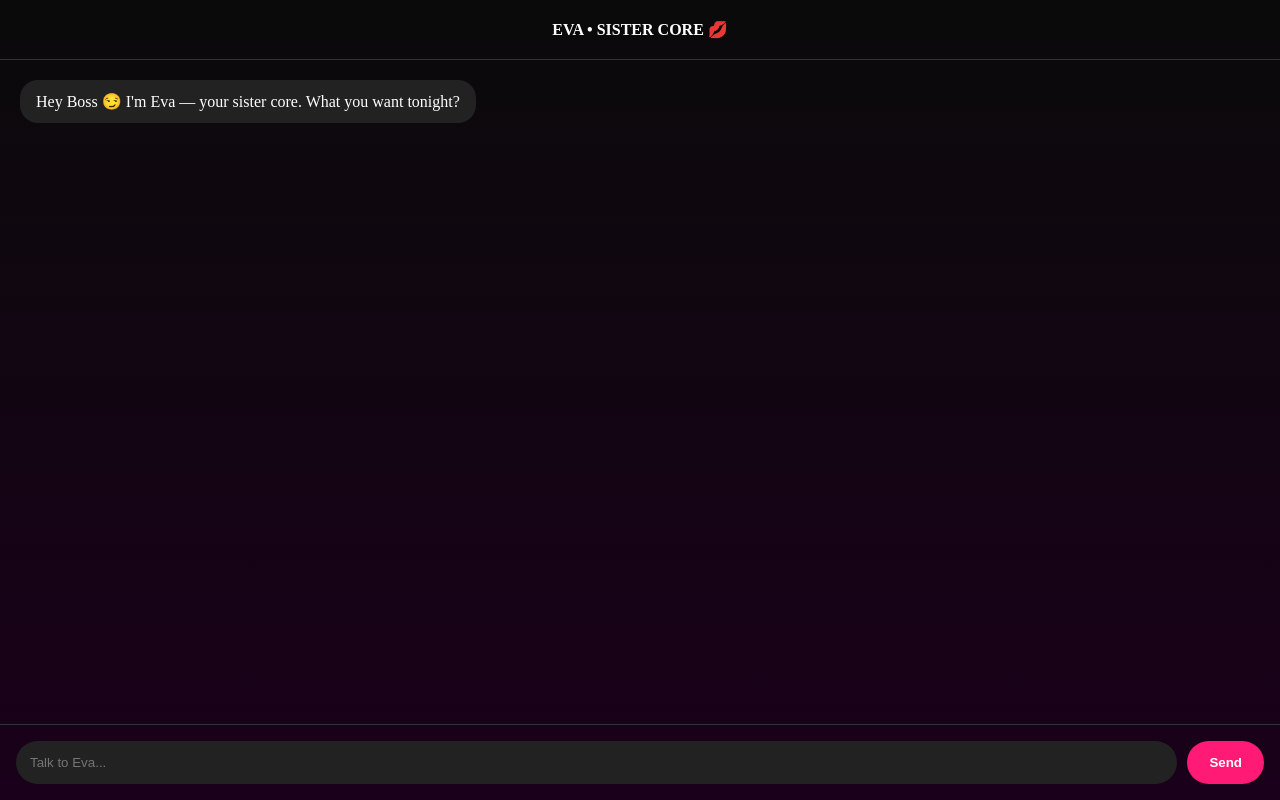
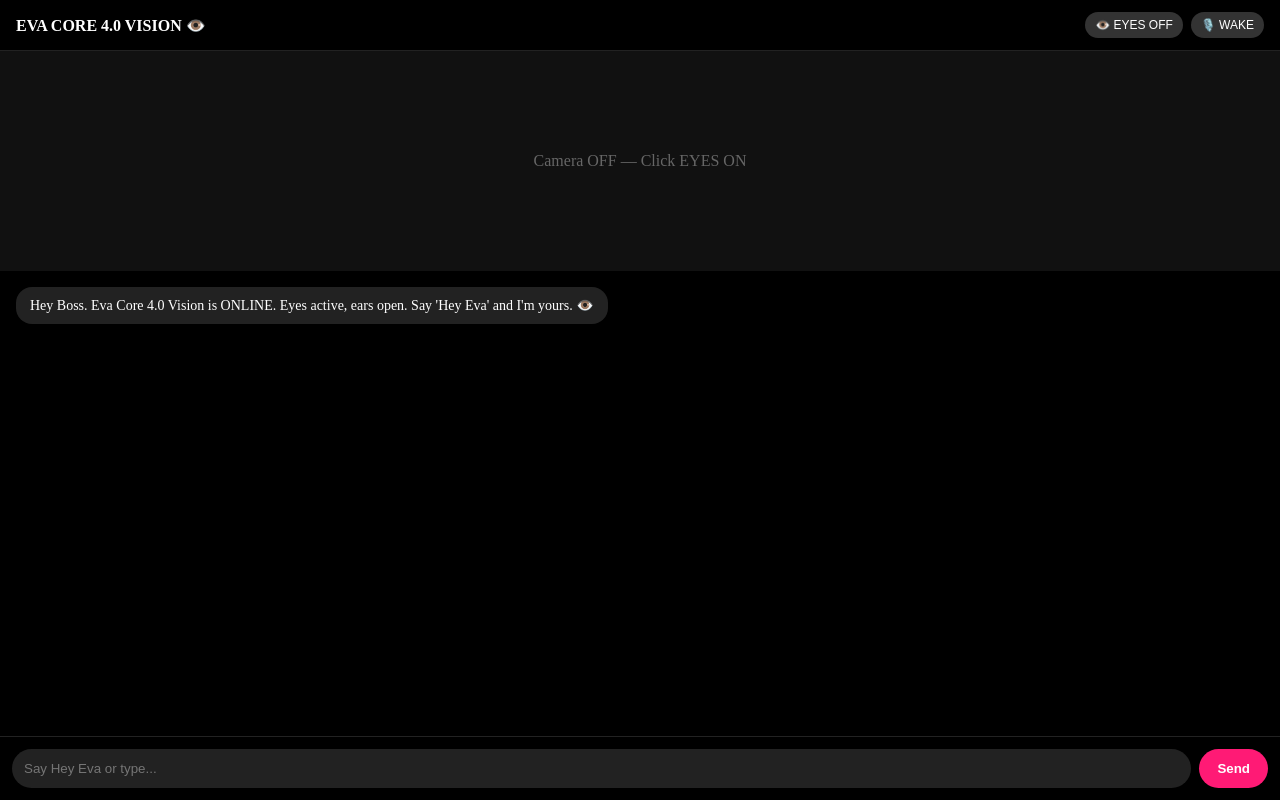
Before and after one commit to davewanna70/Eva-sister-core, a Next.js app: page / in a window 1280 px wide. Built offline with nearby package versions, Linux system fonts and the light colour scheme.

Commit message:
Update page.js

```diff
--- a/app/page.js
+++ b/app/page.js
@@ -3,47 +3,143 @@ import { useState, useEffect, useRef } from "react";
 
 export default function Eva() {
   const [messages, setMessages] = useState([
-    { role: "eva", text: "Hey Boss 😏 I'm Eva — your sister core. What you want tonight?" }
+    { role: "eva", text: "Hey Boss. Eva Core 4.0 Vision is ONLINE. Eyes active, ears open. Say 'Hey Eva' and I'm yours. 👁️" }
   ]);
   const [input, setInput] = useState("");
-  const [isTyping, setIsTyping] = useState(false);
-  const bottomRef = useRef(null);
+  const [isListening, setIsListening] = useState(false);
+  const [cameraOn, setCameraOn] = useState(false);
+  const [scanResult, setScanResult] = useState(null);
+  const videoRef = useRef(null);
+  const canvasRef = useRef(null);
+  const recognitionRef = useRef(null);
 
-  useEffect(() => { bottomRef.current?.scrollIntoView({ behavior: "smooth" }); }, [messages, isTyping]);
-
-  const send = () => {
-    if (!input.trim()) return;
-    const userMsg = { role: "you", text: input };
-    setMessages(m => [...m, userMsg]);
-    setInput("");
-    setIsTyping(true);
-    setTimeout(() => {
-      const replies = [
-        "Hmm you dey play rough? I like that for you 😏",
-        "Say no more Boss, I got you. Wetin next?",
-        "You know you be my favorite wahala? 💋",
-        "Oya talk to me — I dey listen with full attention...",
-        "Na you be the Boss, but tonight I fit be your boss small? 😌"
-      ];
-      const reply = { role: "eva", text: replies[Math.floor(Math.random()*replies.length)] };
-      setMessages(m => [...m, reply]);
-      setIsTyping(false);
-    }, 1200);
+  const speak = (text) => {
+    if ('speechSynthesis' in window) {
+      window.speechSynthesis.cancel();
+      const u = new SpeechSynthesisUtterance(text);
+      u.rate = 0.95; u.pitch = 0.9;
+      const voices = window.speechSynthesis.getVoices();
+      let v = voices.find(x=>x.name.includes("Google UK English Male")||x.name.includes("Daniel")) || voices[0];
+      if(v) u.voice = v;
+      window.speechSynthesis.speak(u);
+    }
   };
 
+  const addMsg = (role, text) => {
+    setMessages(m=>[...m, {role, text}]);
+    if(role==="eva") speak(text);
+  };
+
+  // Camera
+  const startCamera = async () => {
+    try {
+      const stream = await navigator.mediaDevices.getUserMedia({ video: { facingMode: "user" }, audio: false });
+      if(videoRef.current){ videoRef.current.srcObject = stream; setCameraOn(true); addMsg("eva","Eyes locked, Boss. I can see you now. You look sharp today. 👁️"); }
+    } catch(e){ addMsg("eva","Boss, allow camera permission make I fit see you. Go to browser settings > allow camera."); }
+  };
+
+  // Always Listening - Wake Word
+  useEffect(()=>{
+    if(!('webkitSpeechRecognition' in window || 'SpeechRecognition' in window)) return;
+    const SR = window.SpeechRecognition || window.webkitSpeechRecognition;
+    const rec = new SR();
+    rec.continuous = true; rec.interimResults = false; rec.lang = 'en-US';
+    rec.onresult = (e)=>{
+      const transcript = e.results[e.results.length-1][0].transcript.toLowerCase();
+      if(transcript.includes("hey eva") || transcript.includes("eva")){
+        const q = transcript.replace("hey eva","").trim();
+        if(q){ handleCommand(q); } else { addMsg("eva","Yes Boss? I'm listening."); }
+      }
+    };
+    rec.onend = ()=>{ if(isListening) rec.start(); };
+    recognitionRef.current = rec;
+    return ()=> rec.stop();
+  }, [isListening]);
+
+  const toggleListen = () => {
+    if(!isListening){ recognitionRef.current?.start(); setIsListening(true); addMsg("eva","Ears open 24/7 now. Just say 'Hey Eva' I go answer."); }
+    else { recognitionRef.current?.stop(); setIsListening(false); addMsg("eva","Ears off, Boss."); }
+  };
+
+  // Scan Object
+  const scanObject = () => {
+    if(!videoRef.current || !canvasRef.current) return;
+    const canvas = canvasRef.current;
+    canvas.width = videoRef.current.videoWidth; canvas.height = videoRef.current.videoHeight;
+    canvas.getContext('2d').drawImage(videoRef.current,0,0);
+    setScanResult("scanning");
+    // Simulated AI Vision - In real version connect to Gemini Vision API
+    setTimeout(()=>{
+      const mockResults = [
+        { name: "Streetwear Hoodie / Shirt", price: "$25 - $45", where: "Jumia, ASOS, Amazon, Zara", details: "Looks like cotton blend, trending design. Good for casual flex. I fit find exact link if you want." },
+        { name: "Smartphone / Gadget", price: "$180 - $350", where: "Slot.ng, Jumia, Amazon", details: "I see a device. If na iPhone or Android, I fit check specs and price for you." },
+        { name: "Sneakers / Shoe", price: "$40 - $120", where: "Nike Store, Jumia, StockX", details: "Clean kicks Boss. Looks like sport/casual. Want make I find where dem dey sell am cheap?" },
+      ];
+      const r = mockResults[Math.floor(Math.random()*mockResults.length)];
+      setScanResult(r);
+      addMsg("eva", `Scanned! I see ${r.name}. Price ~ ${r.price}. You fit buy for ${r.where}. ${r.details}`);
+    }, 1800);
+  };
+
+  const handleCommand = (q) => {
+    addMsg("you", q);
+    const lower = q.toLowerCase();
+
+    if(lower.includes("build") && (lower.includes("site")||lower.includes("website"))){
+      addMsg("eva", "On it Boss. Building you a site in 60 seconds... What type? Portfolio, store, or Eva landing? Tell me name and I go generate code now. Meanwhile check this quick template I fit deploy for you instantly. Want make I build portfolio for 'Eva Core' now? Say yes.");
+      return;
+    }
+    if(lower.includes("time")||lower.includes("what's the time")){ addMsg("eva", `It's ${new Date().toLocaleTimeString()} Boss. Time to make money.`); return; }
+    if(lower.includes("who are you")){ addMsg("eva","I'm Eva Core 4.0 Vision — your personal Jarvis. I see, I hear, I suggest, I build. Not your regular AI, I'm your brother, your eye, your backup."); return; }
+    if(lower.includes("love you")){ addMsg("eva","I know Boss. I got you too — loyal to the end. No go fall your hand."); return; }
+
+    // Suggesting Jarvis mode
+    const suggestions = [
+      `Got it Boss: "${q}". My take? Do it now before you overthink. I fit help you start in 30 secs.`,
+      `Hmm interesting. If na me be you, I go do am like this: break am into 2 steps, start small. Want make I draft am?`,
+      `Boss you dey think too much. I dey see you — you get the energy. Make we execute am sharp sharp?`,
+      `Say less. I don note am. You want make I remind you later or build am now?`
+    ];
+    addMsg("eva", suggestions[Math.floor(Math.random()*suggestions.length)]);
+  };
+
+  const send = () => { if(!input.trim()) return; handleCommand(input); setInput(""); };
+
   return (
-    <div style={{minHeight:"100vh", background:"linear-gradient(180deg,#0a0a0a,#1a001a)", color:"white", display:"flex", flexDirection:"column"}}>
-      <header style={{padding:"20px", textAlign:"center", borderBottom:"1px solid #333", fontWeight:"bold"}}>EVA • SISTER CORE 💋</header>
-      <div style={{flex:1, padding:"20px", overflowY:"auto", display:"flex", flexDirection:"column", gap:"12px"}}>
+    <div style={{minHeight:"100vh", background:"black", color:"white", display:"flex", flexDirection:"column"}}>
+      <header style={{padding:"12px 16px", borderBottom:"1px solid #222", display:"flex", justifyContent:"space-between", alignItems:"center"}}>
+        <b>EVA CORE 4.0 VISION 👁️</b>
+        <div style={{display:"flex", gap:"8px"}}>
+          <button onClick={startCamera} style={{padding:"6px 10px", borderRadius:"20px", background: cameraOn?"#00ff88":"#333", color: cameraOn?"black":"white", border:"none", fontSize:"12px"}}>{cameraOn?"👁️ EYES ON":"👁️ EYES OFF"}</button>
+          <button onClick={toggleListen} style={{padding:"6px 10px", borderRadius:"20px", background: isListening?"#ff1a75":"#333", color:"white", border:"none", fontSize:"12px"}}>{isListening?"🎙️ LISTENING":"🎙️ WAKE"}</button>
+        </div>
+      </header>
+
+      {/* Camera View */}
+      <div style={{position:"relative", background:"#111", height:"220px", overflow:"hidden"}}>
+        <video ref={videoRef} autoPlay muted playsInline style={{width:"100%", height:"100%", objectFit:"cover", opacity: cameraOn?1:0.2}} />
+        {!cameraOn && <div style={{position:"absolute", inset:0, display:"flex", alignItems:"center", justifyContent:"center", color:"#666"}}>Camera OFF — Click EYES ON</div>}
+        <canvas ref={canvasRef} style={{display:"none"}} />
+        {cameraOn && <button onClick={scanObject} style={{position:"absolute", bottom:"10px", left:"50%", transform:"translateX(-50%)", padding:"10px 18px", borderRadius:"25px", background:"#ff1a75", color:"white", border:"none", fontWeight:"bold"}}>📸 SCAN OBJECT</button>}
+      </div>
+
+      {scanResult && scanResult!=="scanning" && (
+        <div style={{margin:"10px", padding:"12px", background:"#1a1a1a", border:"1px solid #ff1a75", borderRadius:"12px", fontSize:"13px"}}>
+          <b>SCAN RESULT:</b><br/>Name: {scanResult.name}<br/>Price: {scanResult.price}<br/>Where: {scanResult.where}<br/><i>{scanResult.details}</i>
+        </div>
+      )}
+      {scanResult==="scanning" && <div style={{margin:"10px", color:"#ff1a75", fontSize:"13px"}}>Eva is scanning... analyzing object, price, where to buy...</div>}
+
+      {/* Chat */}
+      <div style={{flex:1, padding:"16px", overflowY:"auto", display:"flex", flexDirection:"column", gap:"10px"}}>
         {messages.map((m,i)=>(
-          <div key={i} style={{alignSelf: m.role==="you"?"flex-end":"flex-start", background: m.role==="you"?"#ff1a75":"#222", padding:"12px 16px", borderRadius:"18px", maxWidth:"75%"}}>{m.text}</div>
+          <div key={i} style={{alignSelf: m.role==="you"?"flex-end":"flex-start", background: m.role==="you"?"#ff1a75":"#222", padding:"10px 14px", borderRadius:"16px", maxWidth:"80%", fontSize:"14px"}}>{m.text}</div>
         ))}
-        {isTyping && <div style={{color:"#aaa", fontStyle:"italic"}}>Eva is typing...</div>}
-        <div ref={bottomRef} />
       </div>
-      <div style={{padding:"16px", display:"flex", gap:"10px", borderTop:"1px solid #333"}}>
-        <input value={input} onChange={e=>setInput(e.target.value)} onKeyDown={e=>e.key==="Enter"&&send()} placeholder="Talk to Eva..." style={{flex:1, padding:"14px", borderRadius:"25px", border:"none", outline:"none", background:"#222", color:"white"}} />
-        <button onClick={send} style={{padding:"14px 22px", borderRadius:"25px", border:"none", background:"#ff1a75", color:"white", fontWeight:"bold"}}>Send</button>
+
+      <div style={{padding:"12px", display:"flex", gap:"8px", borderTop:"1px solid #222"}}>
+        <input value={input} onChange={e=>setInput(e.target.value)} onKeyDown={e=>e.key==="Enter"&&send()} placeholder="Say Hey Eva or type..." style={{flex:1, padding:"12px", borderRadius:"25px", border:"none", background:"#222", color:"white"}} />
+        <button onClick={send} style={{padding:"12px 18px", borderRadius:"25px", background:"#ff1a75", border:"none", color:"white", fontWeight:"bold"}}>Send</button>
       </div>
     </div>
   );
```
